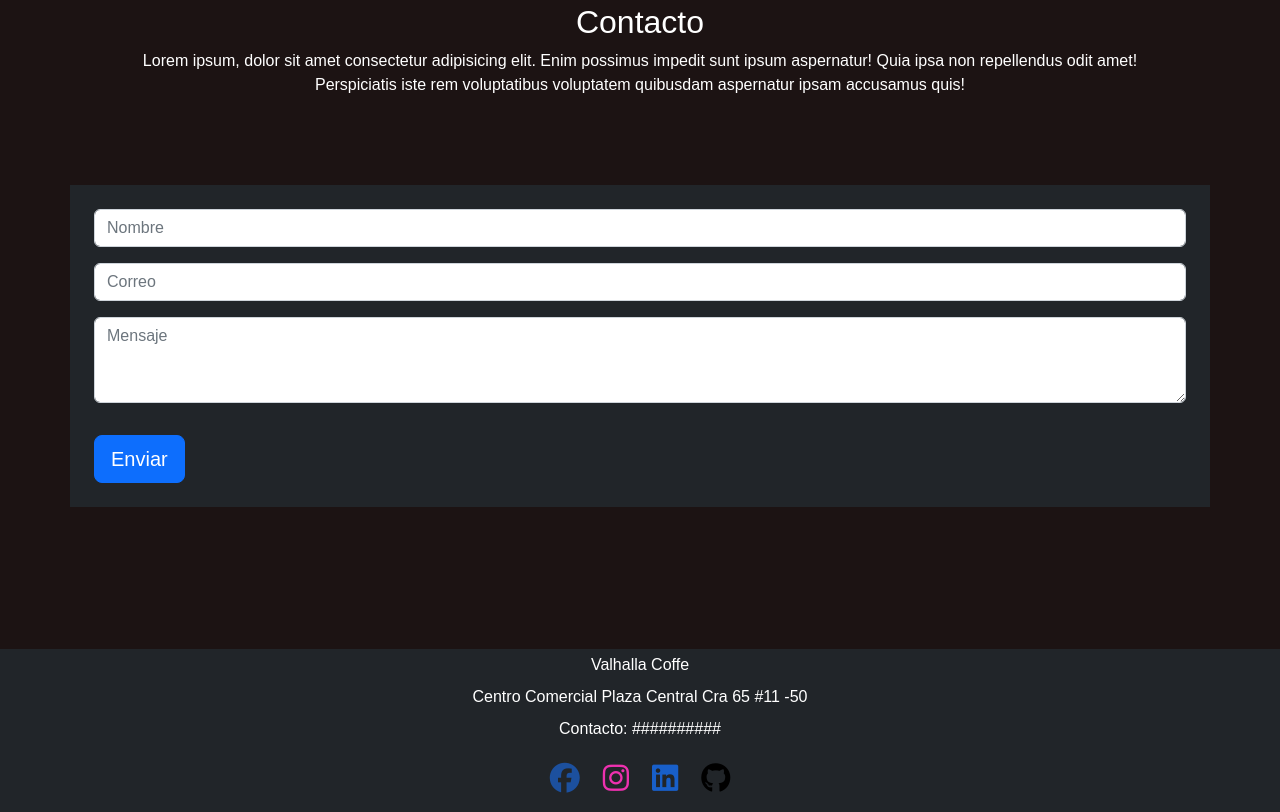
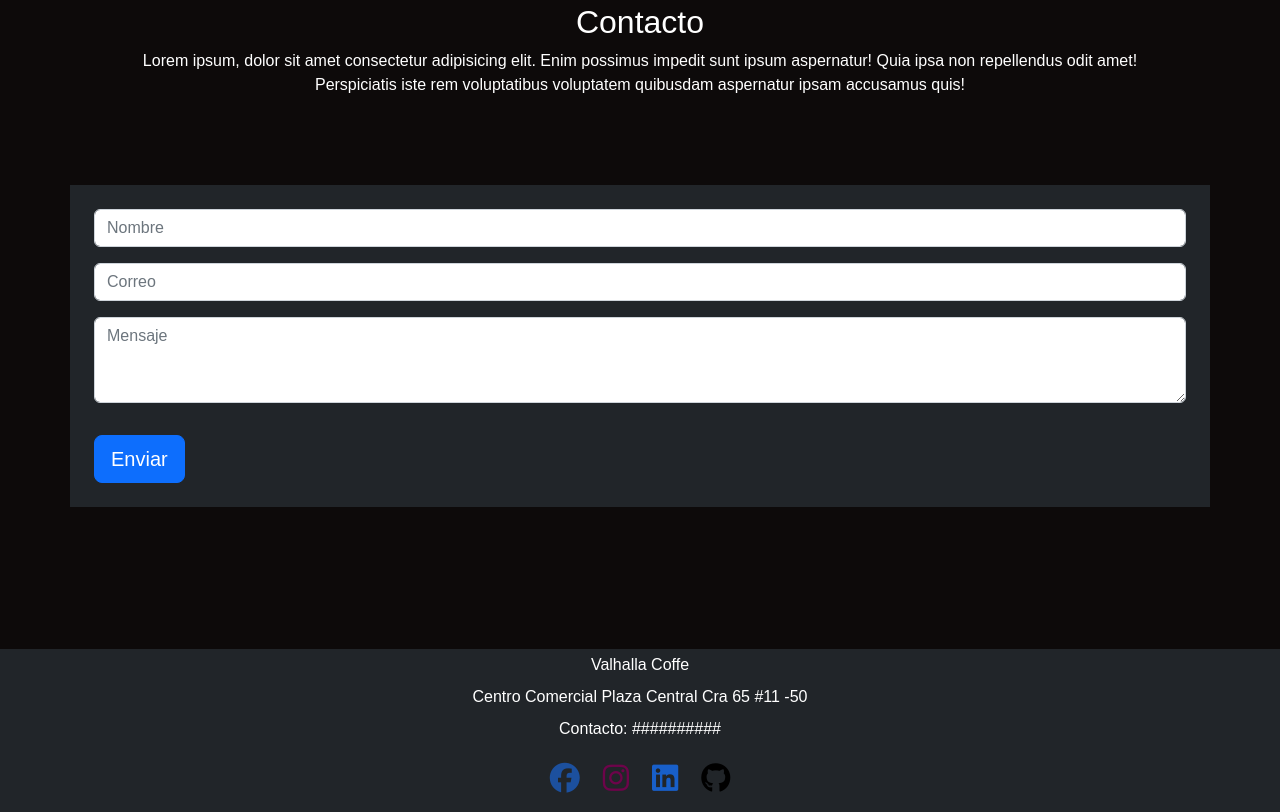
Before and after one commit to JhonnyChems/Bootstrap-Proyect, a plain HTML site: page index.html in a window 1280 px wide. Shown: the part 3717-4529 px from the top of the page. Drawn offline with nearby package versions, Linux system fonts and the light colour scheme.

Commit message:
Ajuste css

```diff
--- a/css/Main.css
+++ b/css/Main.css
@@ -3,7 +3,7 @@
 }
 
 body {
-    background: #160d0df8;
+    background: #070404f8;
 }
 
 .section-padding {
@@ -174,7 +174,7 @@ p.socials a {
 }
 
 .Instagram{
-    color: rgb(238, 49, 175);
+    color: rgb(109, 4, 74);
 }
 
 .linkedin{
```
